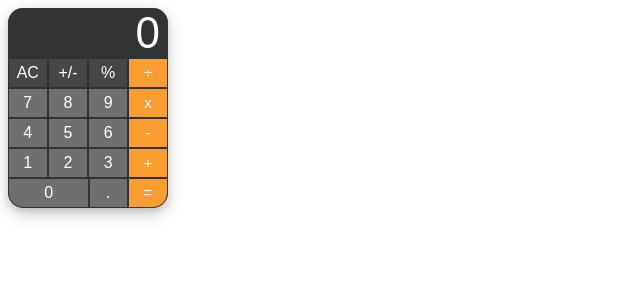
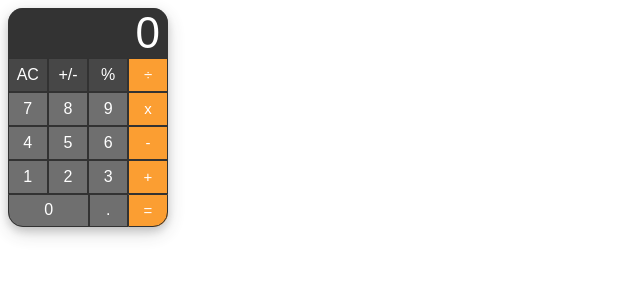
Before and after one commit to raseward14/react-calculator-chrome-extension, a React (Create React App) app in the folder react-chrome-ext/: page / in a window 1280 px wide. Shown: the top 300 px of the page, without its empty margins (0-640 px from the left). Built offline with nearby package versions, Linux system fonts and the light colour scheme; a web font is replaced by a local one.

Commit message:
increased top and bottom left-row padding to 15% and re-built the extension

```diff
--- a/react-chrome-ext/src/components/Layout/style.css
+++ b/react-chrome-ext/src/components/Layout/style.css
@@ -63,8 +63,8 @@ tr.left-columns {
     display: flex;
     border: 0.5px solid black;
     flex-grow: 1;
-    padding-top: 10%;
-    padding-bottom: 10%;
+    padding-top: 15%;
+    padding-bottom: 15%;
 }
 .left-row:active {
     background-color: rgba(171, 167, 167, 0.718);
```
Also changed, not shown: 1 other file (tests, documents, lock files or other folders).
